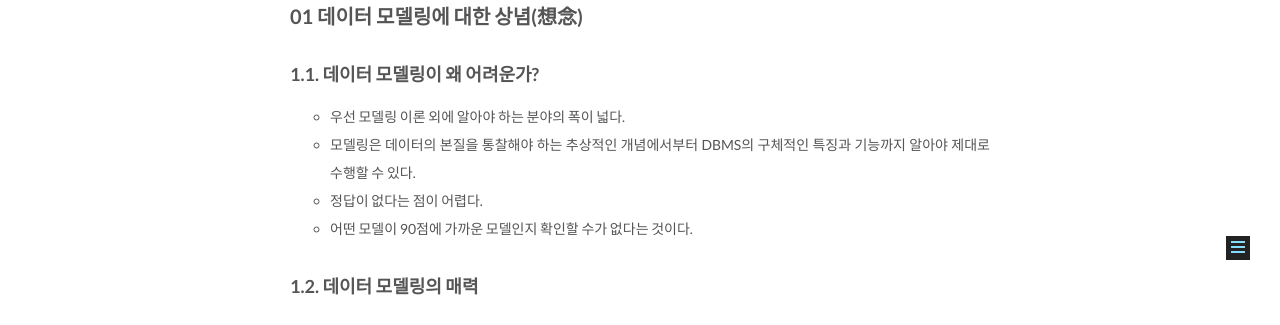
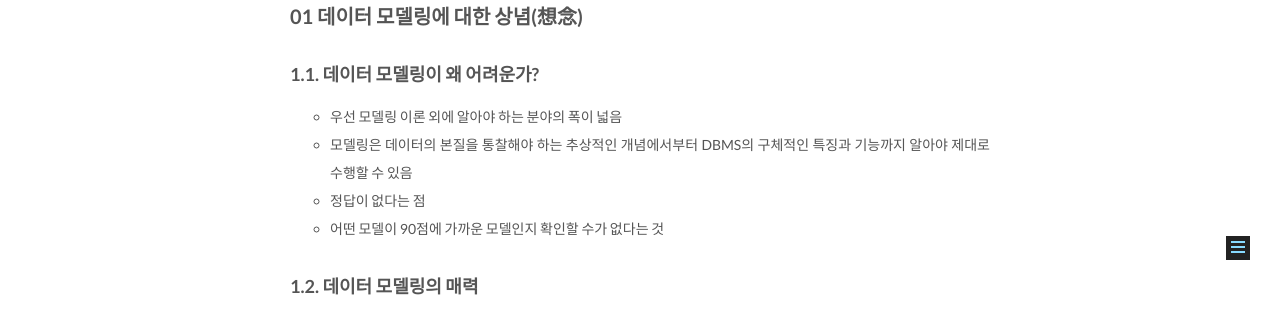
Before and after one commit to csj4032/csj4032.github.io, a Jekyll site: the page built from _posts/2018-05-02-관계형데이터모델링프리미엄가이드.md, in a window 1280 px wide. Shown: the part 595-920 px from the top of the page. Built offline with Jekyll 4.4.1, drawn with Linux system fonts in a browser that asks for light colours; comment, search, counter and statistics services are not loaded.

Commit message:
관계형 데이터 모델링 프리미엄 가이드 포스팅 수정

```diff
--- a/_posts/2018-05-02-관계형데이터모델링프리미엄가이드.md
+++ b/_posts/2018-05-02-관계형데이터모델링프리미엄가이드.md
@@ -14,10 +14,10 @@ comments: true
 ## 01 데이터 모델링에 대한 상념(想念)
 
 ### 1.1. 데이터 모델링이 왜 어려운가?
-* 우선 모델링 이론 외에 알아야 하는 분야의 폭이 넓다.
-* 모델링은 데이터의 본질을 통찰해야 하는 추상적인 개념에서부터 DBMS의 구체적인 특징과 기능까지 알아야 제대로 수행할 수 있다.
-* 정답이 없다는 점이 어렵다.
-* 어떤 모델이 90점에 가까운 모델인지 확인할 수가 없다는 것이다.
+* 우선 모델링 이론 외에 알아야 하는 분야의 폭이 넓음
+* 모델링은 데이터의 본질을 통찰해야 하는 추상적인 개념에서부터 DBMS의 구체적인 특징과 기능까지 알아야 제대로 수행할 수 있음
+* 정답이 없다는 점
+* 어떤 모델이 90점에 가까운 모델인지 확인할 수가 없다는 것
 
 ### 1.2. 데이터 모델링의 매력
 
```
